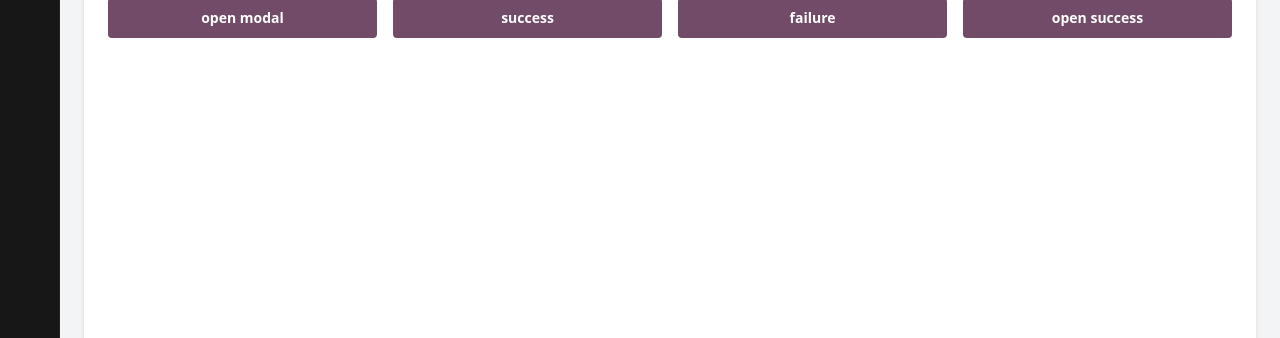
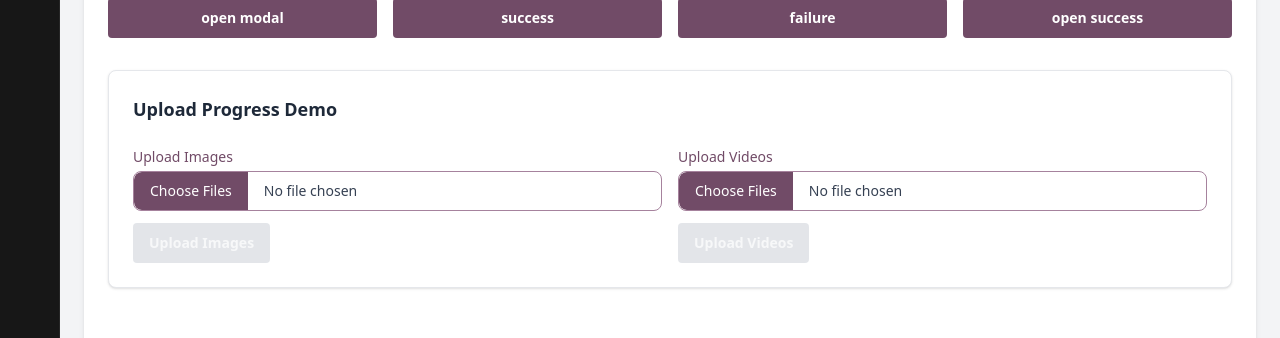
Before and after one commit to saurav-eng-web/JainaIndiaFrontEnd, a Next.js app: page /testadmin in a window 1280 px wide. Shown: the part 121-459 px from the top of the page. Built offline with nearby package versions, Linux system fonts and the light colour scheme; no server answers; sample sign-in values are in the browser's storage.

Commit message:
feat: testadmin vidoe and image upload progress add

```diff
--- a/src/app/testadmin/page.js
+++ b/src/app/testadmin/page.js
@@ -8,15 +8,79 @@ import DOATDPopup from "../history/actionsModals/DOATD";
 import { Button } from "@/components/ui/button";
 import ConfirmModal from "@/components/ui/ConfirmationModal";
 import DatePicker from "@/components/ui/Datepicker";
+import ImageUpload from "@/components/ui/image/ImageUpload";
 import Modal from "@/components/ui/Modal";
 import ModalSkeleton from "@/components/ui/ModalSkeleton";
 import PageSkeleton from "@/components/ui/PageSkeleton";
 import StatusModal from "@/components/ui/StatusModal";
 import TimePicker from "@/components/ui/timepicker";
+import UploadProgress from "@/components/ui/UploadProgress";
+import { uploadImage } from "@/utils/uploadImage";
 
 export default function Page() {
   const [showModal, setShowModal] = useState(false);
   const [popup, setPopup] = useState(false);
+  const [imageFiles, setImageFiles] = useState([]);
+  const [videoFiles, setVideoFiles] = useState([]);
+  const [imageProgress, setImageProgress] = useState(0);
+  const [videoProgress, setVideoProgress] = useState(0);
+  const [imageFileInfo, setImageFileInfo] = useState(null);
+  const [videoFileInfo, setVideoFileInfo] = useState(null);
+  const [imageUploading, setImageUploading] = useState(false);
+  const [videoUploading, setVideoUploading] = useState(false);
+
+  const handleImageChange = (e) => {
+    const files = Array.from(e.target.files || []);
+    setImageFiles(files);
+    setImageProgress(0);
+    setImageFileInfo(null);
+  };
+
+  const handleVideoChange = (e) => {
+    const files = Array.from(e.target.files || []);
+    setVideoFiles(files);
+    setVideoProgress(0);
+    setVideoFileInfo(null);
+  };
+
+  const runUpload = async ({
+    files,
+    documentType,
+    setProgress,
+    setFileInfo,
+    setUploading,
+  }) => {
+    if (!files || files.length === 0) {
+      toast.error("Please select at least one file.");
+      return;
+    }
+
+    try {
+      setUploading(true);
+      setProgress(0);
+      setFileInfo(null);
+
+      const result = await uploadImage({
+        files,
+        ticketNo: "TEST-001",
+        documentType,
+        onProgress: (progress, current, total) => {
+          setProgress(progress);
+          setFileInfo({ current, total });
+        },
+      });
+
+      if (result.success) {
+        toast.success(`Uploaded ${result.successCount}/${result.totalFiles} files.`);
+      } else {
+        toast.error("Upload finished with errors. Check logs.");
+      }
+    } catch (err) {
+      toast.error(err?.message || "Upload failed");
+    } finally {
+      setUploading(false);
+    }
+  };
 
   return (
     <PageSkeleton title="Test Admin">
@@ -26,6 +90,89 @@ export default function Page() {
         <Button onClick={() => toast.error("test")}>failure</Button>
         <Button onClick={() => setShowModal(true)}>open success</Button>
       </div>
+
+      <div className="mt-8 grid gap-6 rounded-lg border border-gray-200 bg-white p-6 shadow-sm">
+        <h2 className="text-lg font-semibold text-gray-800">Upload Progress Demo</h2>
+
+        <div className="grid gap-4 md:grid-cols-2">
+          <div className="space-y-3">
+            <ImageUpload
+              label="Upload Images"
+              name="test-image-upload"
+              accept="image/*"
+              multiple
+              maxFileAllowed={5}
+              maxFileSize={10}
+              onChange={handleImageChange}
+            />
+            <div className="flex items-center gap-2">
+              <Button
+                onClick={() =>
+                  runUpload({
+                    files: imageFiles,
+                    documentType: "TEST_IMAGE",
+                    setProgress: setImageProgress,
+                    setFileInfo: setImageFileInfo,
+                    setUploading: setImageUploading,
+                  })
+                }
+                disabled={imageUploading || imageFiles.length === 0}
+              >
+                {imageUploading ? "Uploading..." : "Upload Images"}
+              </Button>
+              {imageFiles.length > 0 && (
+                <span className="text-xs text-gray-500">
+                  {imageFiles.length} file(s) selected
+                </span>
+              )}
+            </div>
+            <UploadProgress
+              progress={imageProgress}
+              fileInfo={imageFileInfo}
+              variant="detailed"
+            />
+          </div>
+
+          <div className="space-y-3">
+            <ImageUpload
+              label="Upload Videos"
+              name="test-video-upload"
+              accept="video/*"
+              multiple
+              maxFileAllowed={3}
+              maxFileSize={50}
+              onChange={handleVideoChange}
+            />
+            <div className="flex items-center gap-2">
+              <Button
+                onClick={() =>
+                  runUpload({
+                    files: videoFiles,
+                    documentType: "TEST_VIDEO",
+                    setProgress: setVideoProgress,
+                    setFileInfo: setVideoFileInfo,
+                    setUploading: setVideoUploading,
+                  })
+                }
+                disabled={videoUploading || videoFiles.length === 0}
+              >
+                {videoUploading ? "Uploading..." : "Upload Videos"}
+              </Button>
+              {videoFiles.length > 0 && (
+                <span className="text-xs text-gray-500">
+                  {videoFiles.length} file(s) selected
+                </span>
+              )}
+            </div>
+            <UploadProgress
+              progress={videoProgress}
+              fileInfo={videoFileInfo}
+              variant="detailed"
+            />
+          </div>
+        </div>
+      </div>
+
       <StatusModal
         open={showModal}
         type="success" // failure
--- a/src/utils/uploadImage.js
+++ b/src/utils/uploadImage.js
@@ -31,9 +31,11 @@ async function uploadImage({ files, ticketNo, documentType, onProgress = null })
         onUploadProgress: (progressEvent) => {
           if (onProgress) {
             // Calculate overall progress: (current file index + progress of current file) / total files
-            const fileProgress = Math.round(
-              (progressEvent.loaded * 100) / progressEvent.total
-            );
+            const totalBytes = progressEvent.total || file.size || 0;
+            const fileProgress =
+              totalBytes > 0
+                ? Math.round((progressEvent.loaded * 100) / totalBytes)
+                : 0;
             const overallProgress = Math.round(
               ((i + fileProgress / 100) * 100) / fileArray.length
             );
```
